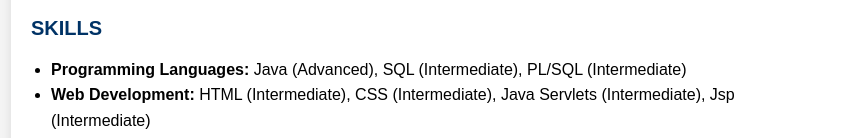
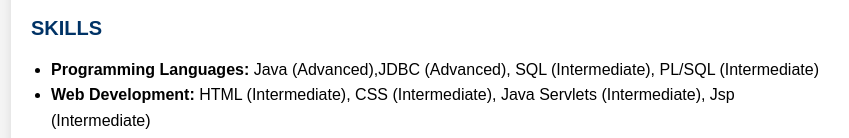
Before and after one commit to Dhanush-Mandapaka-2k1/Resume, a plain HTML site: page index.html in a window 1280 px wide. Shown: the part 265-403 px from the top of the page, without its empty margins (209-1058 px from the left). Drawn offline with Linux system fonts and the light colour scheme.

Commit message:
Update index.html

```diff
--- a/index.html
+++ b/index.html
@@ -57,7 +57,7 @@
         <div class="section">
             <h2>SKILLS</h2>
             <ul>
-                <li><strong>Programming Languages:</strong> Java (Advanced), SQL (Intermediate), PL/SQL (Intermediate)</li>
+                <li><strong>Programming Languages:</strong> Java (Advanced),JDBC (Advanced), SQL (Intermediate), PL/SQL (Intermediate)</li>
                 <li><strong>Web Development:</strong> HTML (Intermediate), CSS (Intermediate), Java Servlets (Intermediate), Jsp (Intermediate)</li>
                 <li><strong>Tools:</strong> MS Office (Intermediate)</li>
                 <li><strong>Databases:</strong> SQL (Intermediate)</li>
```
